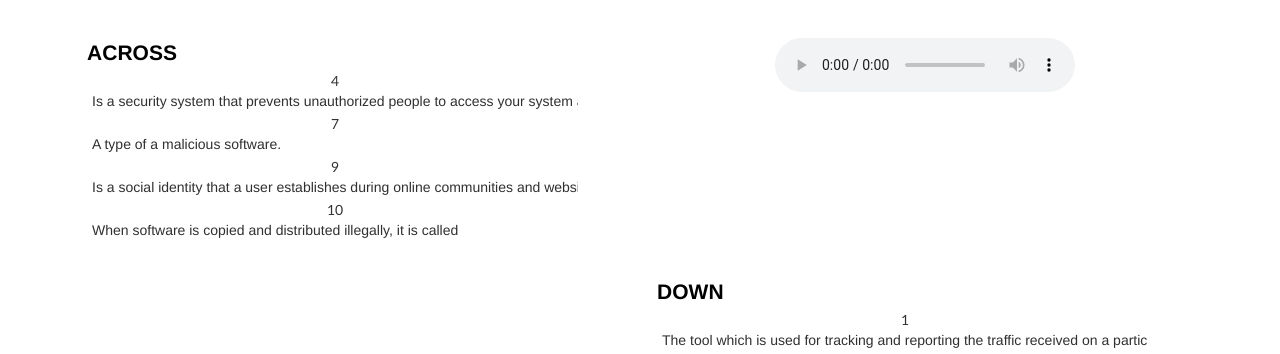
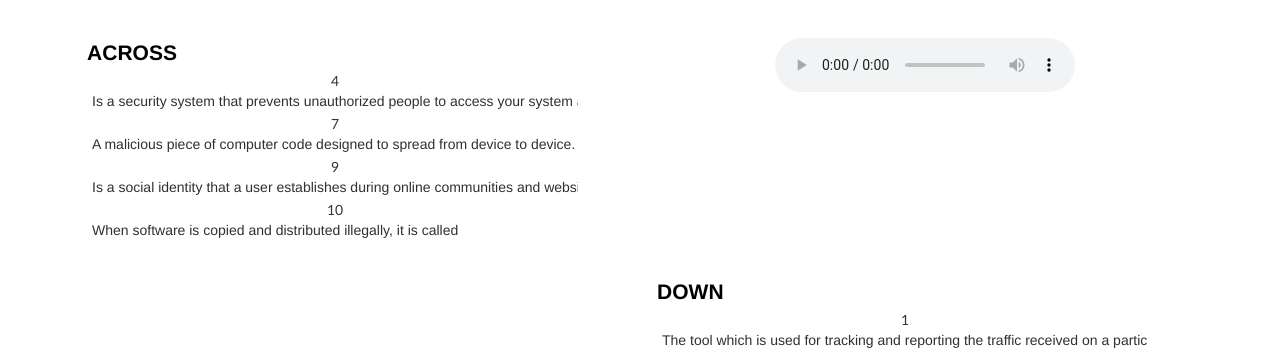
Before and after one commit to Robochampion5/Cooooviid, a plain HTML site: page Game.html in a window 1280 px wide. Shown: the part 754-1108 px from the top of the page. Drawn offline with nearby package versions, Linux system fonts and the light colour scheme.

Commit message:
Update Game.html

```diff
--- a/Game.html
+++ b/Game.html
@@ -56,7 +56,7 @@
     <div class="line">
       <input class="word" type="text" value="Virus"/>
       <span class="lineNum"></span>
-      <input class="clue" value="A type of a malicious software." />
+      <input class="clue" value="A malicious piece of computer code designed to spread from device to device." />
     </div>
 
 	<div class="line">
```
